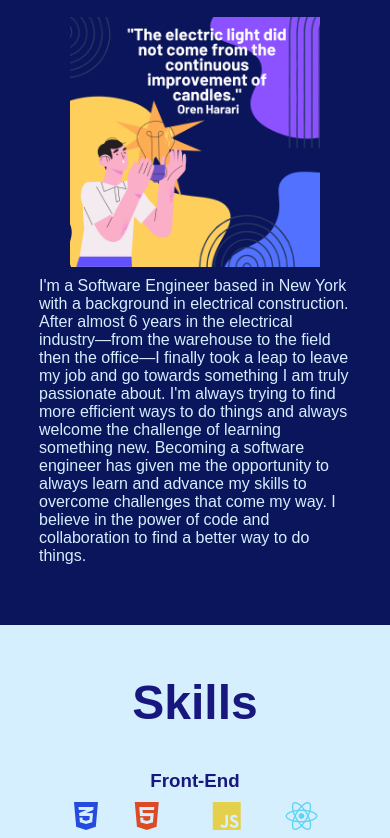
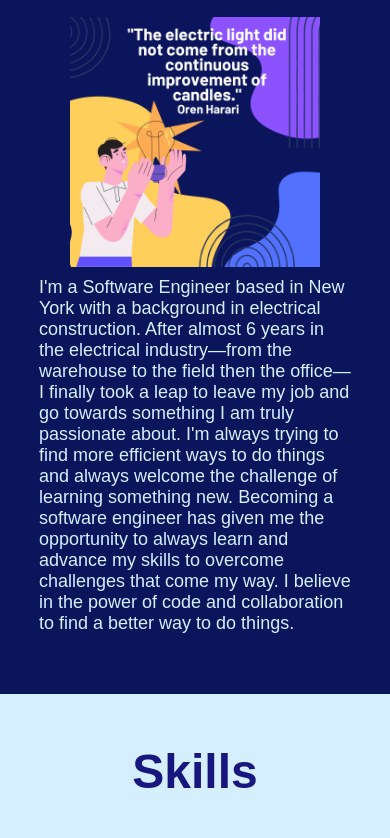
Before and after one commit to PBasham/patrick-portfolio-v1, a React (Create React App) app: page / in a window 390 px wide. Shown: the part 1022-1860 px from the top of the page. Built offline with nearby package versions, Linux system fonts and the light colour scheme; a web font is replaced by a local one.

Commit message:
udpated min font size for about me section

```diff
--- a/src/components/PageContents/PageContents.css
+++ b/src/components/PageContents/PageContents.css
@@ -51,7 +51,7 @@
     padding: 0 30px;
     width: 40vw;
     text-align: left;
-    font-size: clamp(16px, 2vw,1.75em);
+    font-size: clamp(18px, 2vw,1.75em);
 }
 .about-picture {
     width: 100%;
```
